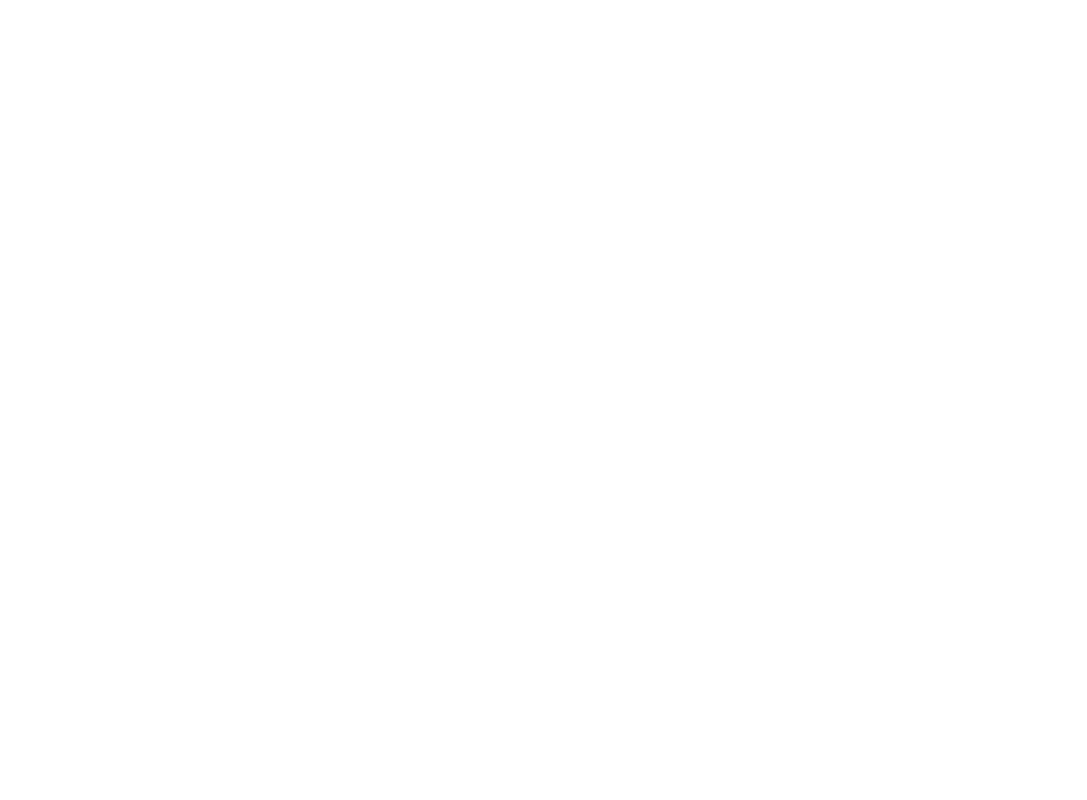
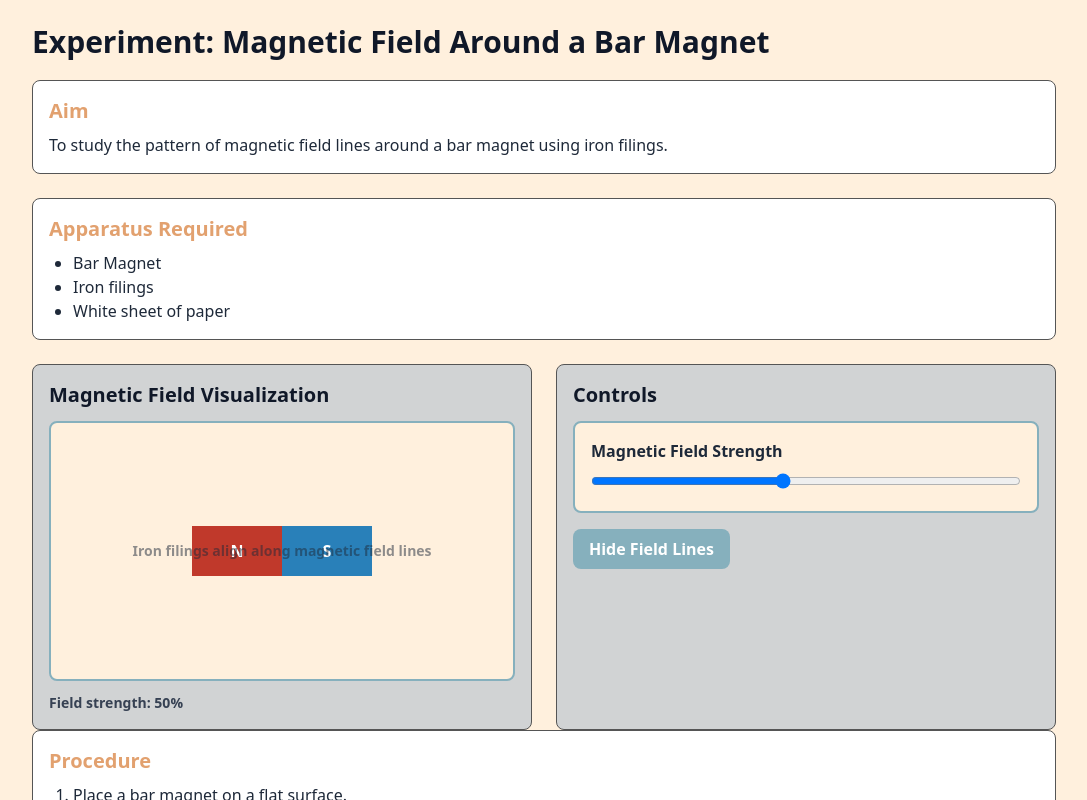
Before and after one commit to Praful-B/home-lab, a React (Vite) app in the folder home-lab/: page /physicsHome/Magnetism in a window 1280 px wide. Before the commit this address had no page. Shown: the top 800 px of the page, without its empty margins (96-1183 px from the left). Built offline with nearby package versions, Linux system fonts and the light colour scheme.

Commit message:
added magnetism experiment

```diff
--- a/home-lab/src/App.tsx
+++ b/home-lab/src/App.tsx
@@ -7,15 +7,17 @@
 import HardnessExperiment from "./features/chemistry/pages/HardnessExperiment";
 
 import OhmsLaw from "../src/features/physics/pages/OhmsLaw";
+import Magnetism from "../src/features/physics/pages/Magnetism.tsx";
 
 function App() {
   return (
     <Routes>
       <Route path="/" element={<Home />} />
       <Route path="/physicsHome" element={<PhysicsHome />} />
+      <Route path="/physicsHome/ohms-law" element={<OhmsLaw />} />
+      <Route path="/physicsHome/Magnetism" element={<Magnetism />} />
+
       <Route path="/chemistryHome" element={<ChemistryHome />} />
-
-      <Route path="/physicsHome/ohms-law" element={<OhmsLaw />} />
       <Route
         path="/chemistryHome/acid-value"
         element={<AcidValueExperiment />}
--- a/home-lab/src/features/home/pages/PhysicsHome.tsx
+++ b/home-lab/src/features/home/pages/PhysicsHome.tsx
@@ -7,11 +7,18 @@
       <NavBar currentPage="PhysicsHome" />
 
       <div className="flex justify-center">
-        <DefaultExperimentButton
-          text="Ohms-law"
-          b_type="rectangle"
-          to="/physicsHome/ohms-law"
-        />
+        <div className="flex justify-center">
+          <DefaultExperimentButton
+            text="Ohms-law"
+            b_type="rectangle"
+            to="/physicsHome/ohms-law"
+          />
+          <DefaultExperimentButton
+            text="Magnetism around north and south poles"
+            b_type="rectangle"
+            to="/physicsHome/Magnetism"
+          />
+        </div>
       </div>
     </>
   );
--- /dev/null
+++ b/home-lab/src/features/physics/pages/Magnetism.tsx
@@ -0,0 +1,207 @@
+import { useState } from "react";
+
+/** =========================
+ *  THEME (same as Ohm's Law)
+ *  ========================= */
+const THEME = {
+  ORANGE: "#E2A16F",
+  CREAM: "#FFF0DD",
+  GRAY: "#D1D3D4",
+  BLUE: "#86B0BD",
+};
+
+/** =========================
+ *  COMMON UI COMPONENTS
+ *  ========================= */
+
+function SectionCard({
+  title,
+  children,
+}: {
+  title: string;
+  children: React.ReactNode;
+}) {
+  return (
+    <div
+      className="border rounded-lg p-4 mb-6"
+      style={{ backgroundColor: "white", borderColor: "#555" }}
+    >
+      <h2 className="text-xl font-bold mb-2" style={{ color: THEME.ORANGE }}>
+        {title}
+      </h2>
+      {children}
+    </div>
+  );
+}
+
+function Panel({
+  title,
+  children,
+}: {
+  title: string;
+  children: React.ReactNode;
+}) {
+  return (
+    <div
+      className="border rounded-lg p-4"
+      style={{ backgroundColor: THEME.GRAY, borderColor: "#555" }}
+    >
+      <h2 className="text-xl font-bold mb-3 text-gray-900">{title}</h2>
+      {children}
+    </div>
+  );
+}
+
+/** =========================
+ *  MAGNET VISUAL
+ *  ========================= */
+
+function MagnetField({
+  strength,
+  showField,
+}: {
+  strength: number;
+  showField: boolean;
+}) {
+  return (
+    <div
+      className="relative h-[260px] rounded-lg"
+      style={{
+        backgroundColor: THEME.CREAM,
+        border: `2px solid ${THEME.BLUE}`,
+      }}
+    >
+      {/* Magnet */}
+      <div className="absolute left-1/2 top-1/2 -translate-x-1/2 -translate-y-1/2 flex">
+        <div
+          className="w-[90px] h-[50px] flex items-center justify-center font-bold text-white"
+          style={{ backgroundColor: "#C0392B" }}
+        >
+          N
+        </div>
+        <div
+          className="w-[90px] h-[50px] flex items-center justify-center font-bold text-white"
+          style={{ backgroundColor: "#2980B9" }}
+        >
+          S
+        </div>
+      </div>
+
+      {/* Field lines / iron filings */}
+      {showField && (
+        <div
+          className="absolute inset-0 flex items-center justify-center text-sm font-semibold"
+          style={{ opacity: strength / 100 }}
+        >
+          <p className="text-gray-800">
+            Iron filings align along magnetic field lines
+          </p>
+        </div>
+      )}
+    </div>
+  );
+}
+
+/** =========================
+ *  MAIN COMPONENT
+ *  ========================= */
+
+export default function Magnetism() {
+  const [strength, setStrength] = useState(50);
+  const [showField, setShowField] = useState(true);
+
+  return (
+    <div className="min-h-screen p-6" style={{ backgroundColor: THEME.CREAM }}>
+      <div className="max-w-5xl mx-auto">
+        {/* TITLE */}
+        <h1 className="text-3xl font-extrabold mb-5 text-gray-900">
+          Experiment: Magnetic Field Around a Bar Magnet
+        </h1>
+
+        {/* AIM */}
+        <SectionCard title="Aim">
+          <p className="text-gray-800">
+            To study the pattern of magnetic field lines around a bar magnet
+            using iron filings.
+          </p>
+        </SectionCard>
+
+        {/* APPARATUS */}
+        <SectionCard title="Apparatus Required">
+          <ul className="list-disc ml-6 text-gray-800">
+            <li>Bar Magnet</li>
+            <li>Iron filings</li>
+            <li>White sheet of paper</li>
+          </ul>
+        </SectionCard>
+
+        {/* MAIN GRID */}
+        <div className="grid grid-cols-1 lg:grid-cols-2 gap-6">
+          {/* Magnet Panel */}
+          <Panel title="Magnetic Field Visualization">
+            <MagnetField strength={strength} showField={showField} />
+
+            <p className="mt-3 text-sm font-semibold text-gray-700">
+              Field strength: {strength}%
+            </p>
+          </Panel>
+
+          {/* Controls */}
+          <Panel title="Controls">
+            <div
+              className="rounded-lg p-4 mb-4"
+              style={{
+                backgroundColor: THEME.CREAM,
+                border: `2px solid ${THEME.BLUE}`,
+              }}
+            >
+              <p className="font-bold text-gray-800 mb-2">
+                Magnetic Field Strength
+              </p>
+              <input
+                type="range"
+                min={10}
+                max={100}
+                value={strength}
+                onChange={(e) => setStrength(Number(e.target.value))}
+                className="w-full"
+              />
+            </div>
+
+            <button
+              onClick={() => setShowField(!showField)}
+              className="px-4 py-2 rounded-lg font-semibold text-white"
+              style={{ backgroundColor: THEME.BLUE }}
+            >
+              {showField ? "Hide Field Lines" : "Show Field Lines"}
+            </button>
+          </Panel>
+        </div>
+
+        {/* PROCEDURE */}
+        <SectionCard title="Procedure">
+          <ol className="list-decimal ml-6 text-gray-800">
+            <li>Place a bar magnet on a flat surface.</li>
+            <li>Spread iron filings uniformly around the magnet.</li>
+            <li>Tap the surface gently.</li>
+            <li>Observe the pattern formed by the iron filings.</li>
+          </ol>
+        </SectionCard>
+
+        {/* OBSERVATION */}
+        <SectionCard title="Observation & Result">
+          <p className="text-gray-800">
+            Iron filings form closed curves around the magnet, showing that
+            magnetic field lines emerge from the North pole and enter the South
+            pole.
+          </p>
+
+          <p className="mt-3 font-bold text-gray-900">
+            Result: Magnetic field lines are denser near the poles, indicating
+            stronger magnetic force.
+          </p>
+        </SectionCard>
+      </div>
+    </div>
+  );
+}
--- a/home-lab/src/features/physics/pages/OhmsLaw.tsx
+++ b/home-lab/src/features/physics/pages/OhmsLaw.tsx
@@ -1,4 +1,3 @@
-
 import { useMemo, useState } from "react";
 
 /** =========================
@@ -144,11 +143,7 @@
  *  SIMPLE SVG GRAPH (NO LIBS)
  *  ========================= */
 
-function VvsIGraph({
-  resistance,
-}: {
-  resistance: number;
-}) {
+function VvsIGraph({ resistance }: { resistance: number }) {
   // Graph size
   const W = 360;
   const H = 260;
@@ -170,29 +165,24 @@
     return Math.max(0.2, last);
   }, [points]);
 
-  const xScale = (v: number) =>
-    PAD_L + (v / 10) * (W - PAD_L - PAD_R);
+  const xScale = (v: number) => PAD_L + (v / 10) * (W - PAD_L - PAD_R);
 
-  const yScale = (i: number) =>
-    H - PAD_B - (i / maxI) * (H - PAD_T - PAD_B);
+  const yScale = (i: number) => H - PAD_B - (i / maxI) * (H - PAD_T - PAD_B);
 
-  const polyline = points
-    .map((p) => `${xScale(p.v)},${yScale(p.i)}`)
-    .join(" ");
+  const polyline = points.map((p) => `${xScale(p.v)},${yScale(p.i)}`).join(" ");
 
   return (
     <div
       className="rounded-lg p-4"
-      style={{ backgroundColor: THEME.CREAM, border: `2px solid ${THEME.BLUE}` }}
+      style={{
+        backgroundColor: THEME.CREAM,
+        border: `2px solid ${THEME.BLUE}`,
+      }}
     >
       <h3 className="text-lg font-bold mb-3 text-gray-800">Graph: V vs I</h3>
 
       <div className="w-full overflow-hidden">
-        <svg
-          width="100%"
-          viewBox={`0 0 ${W} ${H}`}
-          className="rounded-md"
-        >
+        <svg width="100%" viewBox={`0 0 ${W} ${H}`} className="rounded-md">
           {/* background */}
           <rect x="0" y="0" width={W} height={H} fill={THEME.CREAM} />
 
@@ -293,9 +283,21 @@
     <Panel title="Circuit Diagram (Virtual)">
       {/* Wire Buttons */}
       <div className="flex flex-wrap gap-3 mb-4">
-        <WireButton label="Wire 1" active={wire1} onClick={() => setWire1(!wire1)} />
-        <WireButton label="Wire 2" active={wire2} onClick={() => setWire2(!wire2)} />
-        <WireButton label="Wire 3" active={wire3} onClick={() => setWire3(!wire3)} />
+        <WireButton
+          label="Wire 1"
+          active={wire1}
+          onClick={() => setWire1(!wire1)}
+        />
+        <WireButton
+          label="Wire 2"
+          active={wire2}
+          onClick={() => setWire2(!wire2)}
+        />
+        <WireButton
+          label="Wire 3"
+          active={wire3}
+          onClick={() => setWire3(!wire3)}
+        />
       </div>
 
       {/* Circuit Box */}
@@ -360,7 +362,9 @@
               <div
                 className="h-3 transition-all duration-300 rounded-full"
                 style={{
-                  width: circuitClosed ? `${Math.min(100, current * 10)}%` : "0%",
+                  width: circuitClosed
+                    ? `${Math.min(100, current * 10)}%`
+                    : "0%",
                   backgroundColor: THEME.BLUE,
                 }}
               />
@@ -424,8 +428,8 @@
         {/* AIM */}
         <SectionCard title="Aim">
           <p className="text-gray-800">
-            To verify Ohm&apos;s law by observing the relation between voltage (V),
-            current (I) and resistance (R) in an electrical circuit.
+            To verify Ohm&apos;s law by observing the relation between voltage
+            (V), current (I) and resistance (R) in an electrical circuit.
           </p>
         </SectionCard>
 
@@ -501,10 +505,14 @@
         {/* PROCEDURE */}
         <SectionCard title="Procedure">
           <ol className="list-decimal ml-6 text-gray-800">
-            <li>Connect the battery, ammeter and resistor in series using wires.</li>
+            <li>
+              Connect the battery, ammeter and resistor in series using wires.
+            </li>
             <li>Set a voltage value using the slider.</li>
             <li>Note the current value shown in the ammeter reading.</li>
-            <li>Change voltage or resistance and observe the change in current.</li>
+            <li>
+              Change voltage or resistance and observe the change in current.
+            </li>
             <li>Plot the graph of V vs I to verify Ohm&apos;s Law.</li>
           </ol>
         </SectionCard>
@@ -513,8 +521,7 @@
         <SectionCard title="Formula">
           <div className="bg-gray-100 p-3 rounded-md font-mono text-sm">
             V = I × R <br />
-            I = V / R <br />
-            R = V / I
+            I = V / R <br />R = V / I
           </div>
         </SectionCard>
 
@@ -538,8 +545,8 @@
           </p>
 
           <p className="mt-3 font-bold text-gray-900">
-            Result: Ohm&apos;s Law is verified as V/I remains constant for a fixed
-            resistance.
+            Result: Ohm&apos;s Law is verified as V/I remains constant for a
+            fixed resistance.
           </p>
         </div>
       </div>
```
